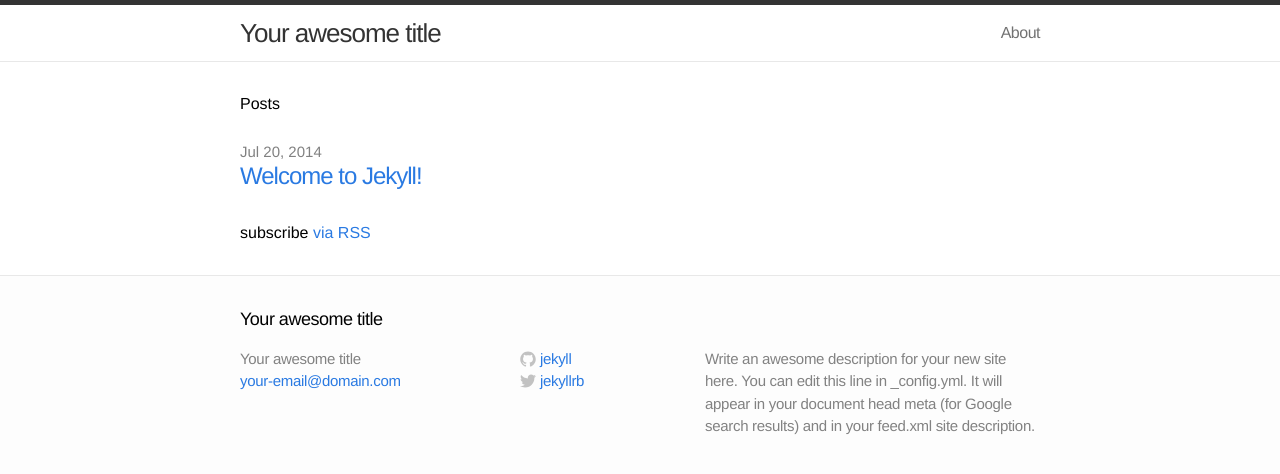
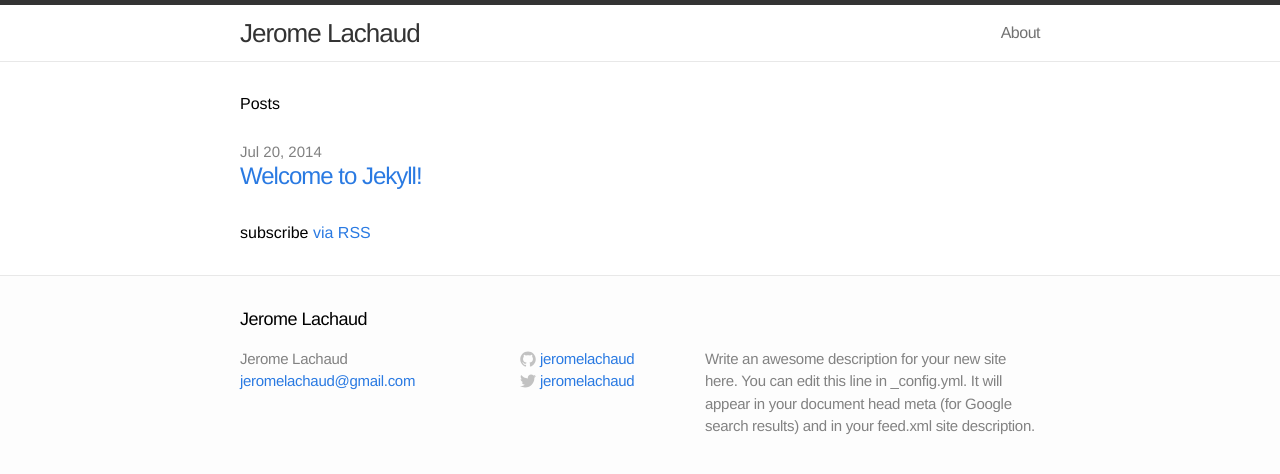
Before and after one commit to jeromelachaud/freelancer-theme, a Jekyll site: the page built from index.html, in a window 1280 px wide. Shown: the top 474 px of the page. Built offline with Jekyll 4.4.1, drawn with Linux system fonts in a browser that asks for light colours.

```diff
--- a/_config.yml
+++ b/_config.yml
@@ -1,11 +1,11 @@
 # Site settings
-title: Your awesome title
-email: your-email@domain.com
+title: Jerome Lachaud
+email: jeromelachaud@gmail.com
 description: "Write an awesome description for your new site here. You can edit this line in _config.yml. It will appear in your document head meta (for Google search results) and in your feed.xml site description."
 baseurl: ""
-url: "http://yourdomain.com"
-twitter_username: jekyllrb
-github_username:  jekyll
+url: "http://jeromelachaud.com"
+twitter_username: jeromelachaud
+github_username:  jeromelachaud
 
 # Build settings
 markdown: kramdown
```
